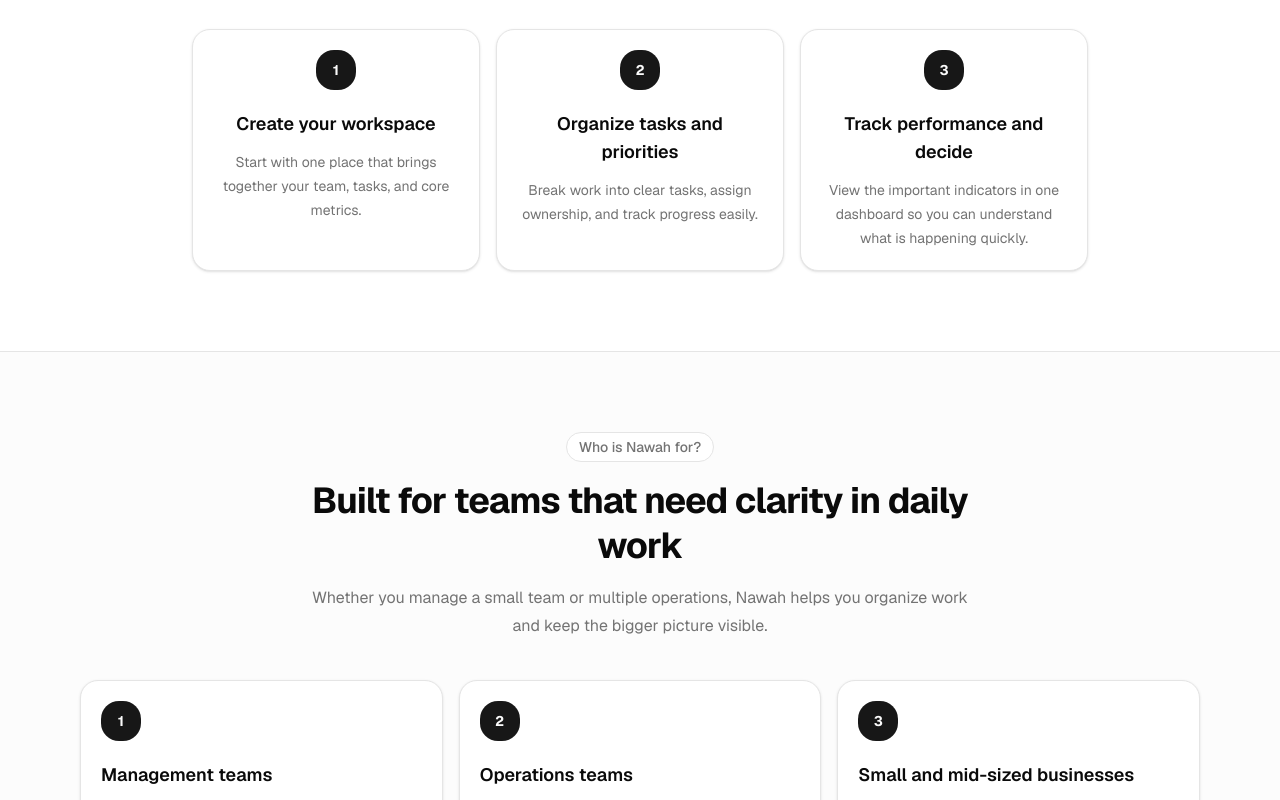
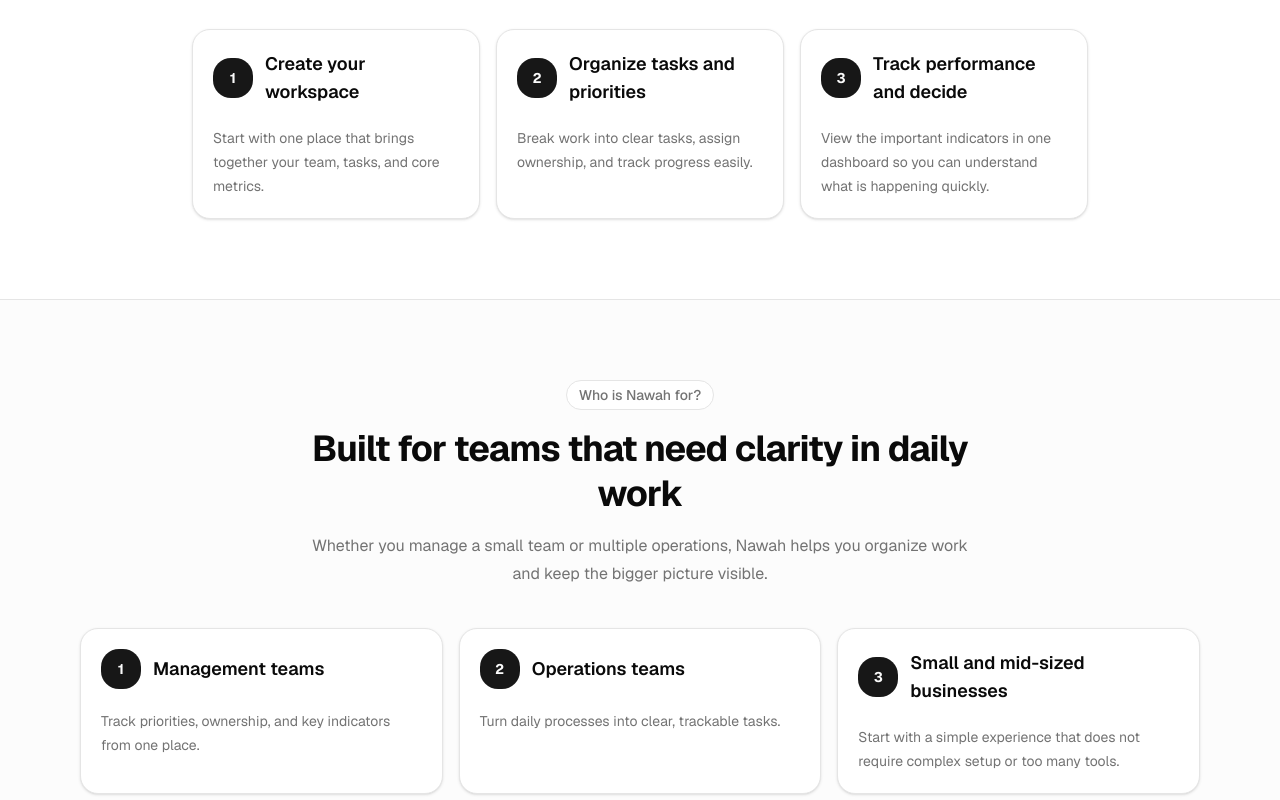
Before and after one commit to AmeenFlow/nawah-saas-dashboard, a Next.js app: page /en in a window 1280 px wide. Shown: the part 1160-1960 px from the top of the page. Built offline with nearby package versions, Linux system fonts and the light colour scheme.

Commit message:
Extract and refine shared section card

```diff
--- a/src/components/sections/features-section.tsx
+++ b/src/components/sections/features-section.tsx
@@ -1,3 +1,5 @@
+import { SectionCard } from "../shared/section-card";
+
 type FeatureItem = Readonly<{
     title: string;
     description: string;
@@ -35,22 +37,30 @@
 
                 <div className="mt-10 grid gap-4 md:grid-cols-3">
                     {items.map((item, index) => (
-                        <article
+                        // <article
+                        //     key={item.title}
+                        //     className="rounded-2xl border bg-background p-5 shadow-sm"
+                        // >
+                        //     <div className="flex items-center justify-center gap-3 text-center sm:justify-start sm:text-start rtl:sm:text-end">
+                        //         <div className="flex size-10 shrink-0 items-center justify-center rounded-2xl bg-primary text-sm font-bold text-primary-foreground">
+                        //             {index + 1}
+                        //         </div>
+
+                        //         <h3 className="text-lg font-semibold">
+                        //             {item.title}
+                        //         </h3>
+                        //     </div>
+
+                        //     <p className="mt-4 text-center text-sm leading-6 text-muted-foreground sm:text-start sm:text-end">
+                        //         {item.description}
+                        //     </p>
+                        // </article>
+                        <SectionCard
                             key={item.title}
-                            className="group rounded-3xl border bg-background p-6 shadow-sm transition-colors hover:bg-muted/40"
-                        >
-                            <div className="flex size-10 items-center justify-center rounded-2xl bg-primary/10 text-sm font-bold text-primary">
-                                {index + 1}
-                            </div>
-
-                            <h3 className="mt-5 text-lg font-semibold">
-                                {item.title}
-                            </h3>
-
-                            <p className="mt-3 text-sm leading-6 text-muted-foreground">
-                                {item.description}
-                            </p>
-                        </article>
+                            index={index + 1}
+                            title={item.title}
+                            description={item.description}
+                        />
                     ))}
                 </div>
             </div>
--- a/src/components/sections/use-cases-section.tsx
+++ b/src/components/sections/use-cases-section.tsx
@@ -1,3 +1,5 @@
+import { SectionCard } from "../shared/section-card";
+
 type UseCaseItem = Readonly<{
     title: string;
     description: string;
@@ -35,23 +37,13 @@
 
                 <div className="mt-10 grid gap-4 text-center md:grid-cols-3">
                     {items.map((item, index) => (
-                        <article
+
+                        <SectionCard
                             key={item.title}
-                            className="rounded-2xl border bg-background p-5 text-center shadow-sm transition-colors hover:bg-muted/30 md:text-start"
-                        >
-
-                            <div className="mx-auto mb-5 flex size-10 items-center justify-center rounded-2xl bg-primary text-sm font-bold text-primary-foreground md:mx-0">
-                                {index + 1}
-                            </div>
-
-                            <h3 className="text-lg font-semibold">
-                                {item.title}
-                            </h3>
-
-                            <p className="mt-3 text-sm leading-6 text-muted-foreground">
-                                {item.description}
-                            </p>
-                        </article>
+                            index={index + 1}
+                            title={item.title}
+                            description={item.description}
+                        />
                     ))}
                 </div>
             </div>
--- a/src/components/sections/workflow-section.tsx
+++ b/src/components/sections/workflow-section.tsx
@@ -1,3 +1,5 @@
+import { SectionCard } from "../shared/section-card";
+
 type WorkflowStep = Readonly<{
     title: string;
     description: string;
@@ -35,43 +37,32 @@
                     </div>
 
                     <div className="mt-10 grid gap-4 md:grid-cols-3">
-                        {steps.map((step, index) => (
+                        {steps.map((item, index) => (
+
                             // <article
                             //     key={step.title}
-                            //     className="rounded-3xl border bg-background p-5 shadow-sm"
+                            //     className="rounded-2xl border bg-background p-5 shadow-sm"
                             // >
-                            //     <div className="flex min-h-24 flex-col items-center justify-center gap-4 sm:flex-row sm:text-start rtl:sm:text-end">
+                            //     <div className="flex items-center justify-center gap-3 text-center sm:justify-start sm:text-start rtl:sm:text-end">
                             //         <div className="flex size-10 shrink-0 items-center justify-center rounded-2xl bg-primary text-sm font-bold text-primary-foreground">
                             //             {index + 1}
                             //         </div>
 
-                            //         <div className="flex flex-col justify-center">
-                            //             <h3 className="text-lg font-semibold text-center">
-                            //                 {step.title}
-                            //             </h3>
+                            //         <h3 className="text-lg font-semibold">
+                            //             {step.title}
+                            //         </h3>
+                            //     </div>
 
-                            //             <p className="mt-2 text-sm leading-6 text-muted-foreground">
-                            //                 {step.description}
-                            //             </p>
-                            //         </div>
-                            //     </div>
+                            //     <p className="mt-4 text-center text-sm leading-6 text-muted-foreground sm:text-start sm:text-end">
+                            //         {step.description}
+                            //     </p>
                             // </article>
-                            <article
-                                key={step.title}
-                                className="rounded-2xl border bg-background p-5 text-center shadow-sm"
-                            >
-                                <div className="mx-auto flex size-10 items-center justify-center rounded-2xl bg-primary text-sm font-bold text-primary-foreground">
-                                    {index + 1}
-                                </div>
-
-                                <h3 className="mt-5 text-lg font-semibold">
-                                    {step.title}
-                                </h3>
-
-                                <p className="mt-3 text-sm leading-6 text-muted-foreground">
-                                    {step.description}
-                                </p>
-                            </article>
+                            <SectionCard
+                                key={item.title}
+                                index={index + 1}
+                                title={item.title}
+                                description={item.description}
+                            />
                         ))}
                     </div>
                 </div>
--- /dev/null
+++ b/src/components/shared/section-card.tsx
@@ -0,0 +1,35 @@
+type SectionCardProps = Readonly<{
+    index?: number;
+    title: string;
+    description: string;
+}>;
+
+export function SectionCard({
+    index,
+    title,
+    description,
+}: SectionCardProps) {
+    return (
+        <article className="rounded-2xl border bg-background p-5 text-center shadow-sm transition-colors hover:bg-muted/30 md:text-start">
+            {index ? (
+                <div className="mb-5 flex items-center justify-center gap-3 md:justify-start">
+                    <div className="flex size-10 shrink-0 items-center justify-center rounded-2xl bg-primary text-sm font-bold text-primary-foreground">
+                        {index}
+                    </div>
+
+                    <h3 className="text-lg font-semibold">
+                        {title}
+                    </h3>
+                </div>
+            ) : (
+                <h3 className="text-lg font-semibold">
+                    {title}
+                </h3>
+            )}
+
+            <p className="text-sm leading-6 text-muted-foreground">
+                {description}
+            </p>
+        </article>
+    );
+}
```
